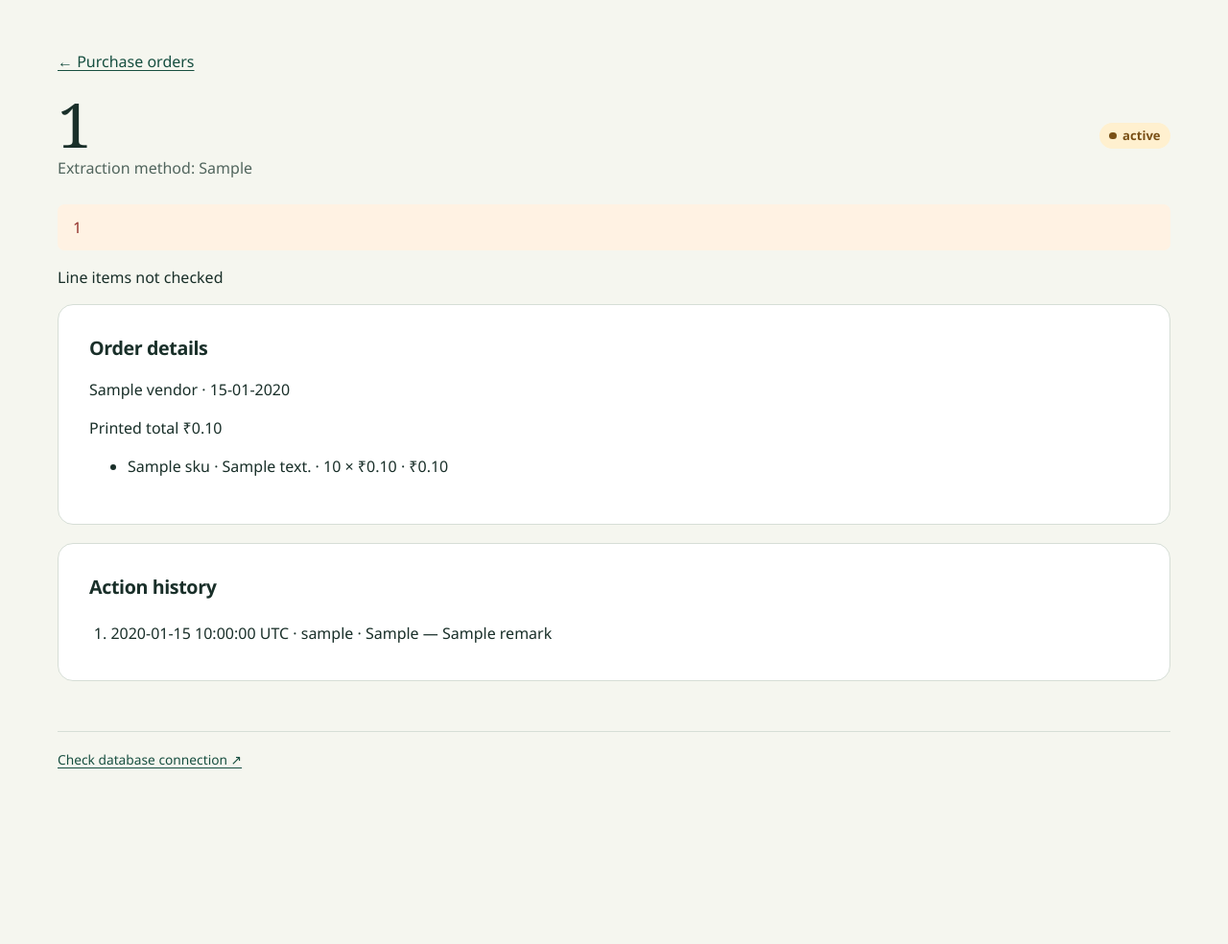
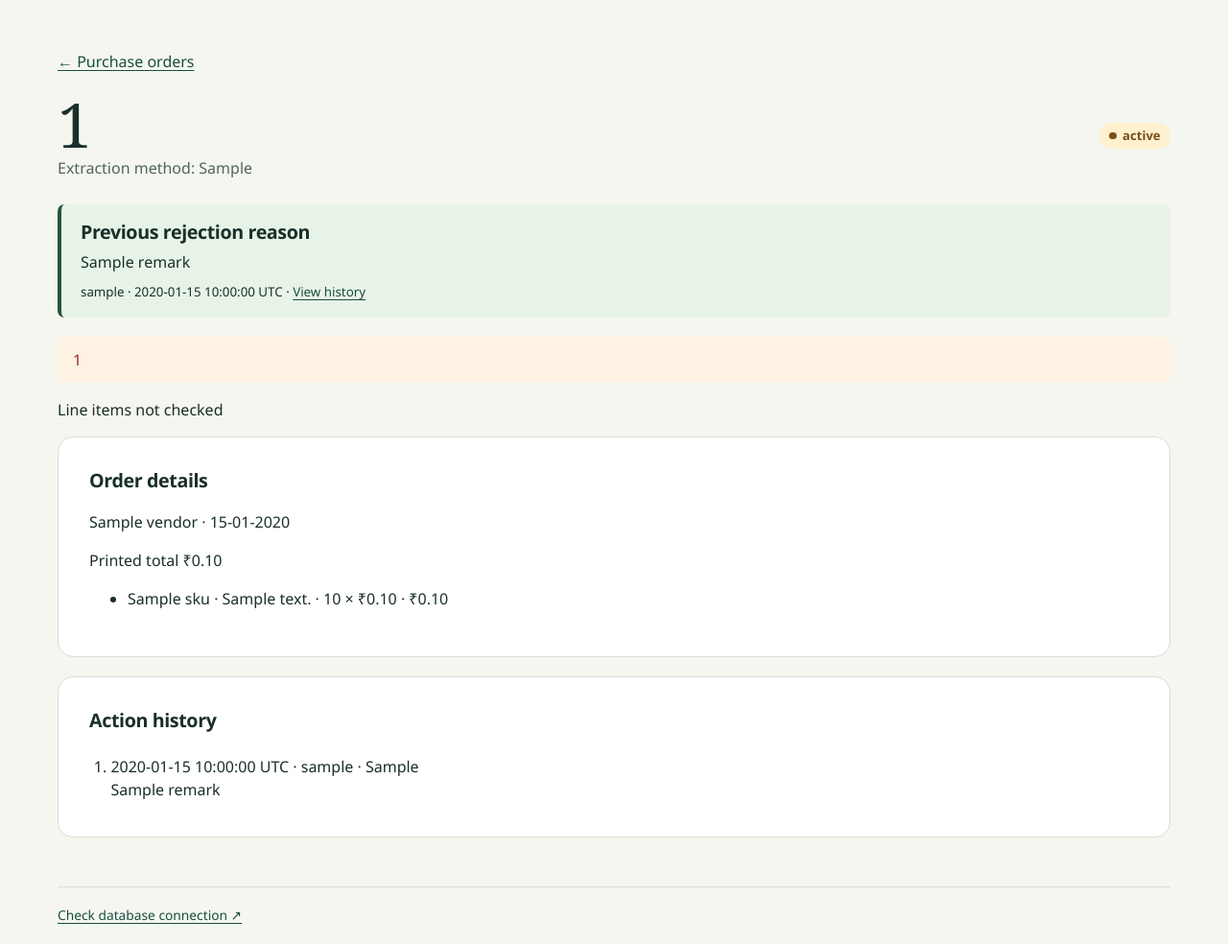
Before and after one commit to manabtikadar/23JE0543_mCaffeine_FDE, a Django app: template orders/templates/orders/detail.html in a window 1280 px wide. Shown: the part 70-1054 px from the top of the page at 96% size. Before the commit the page ends 871 px from the top, so only its background shows below. Run offline with Django 5.2, Linux system fonts and the light colour scheme; the template is opened without the code that fills it: most values are stand-ins (such as "Sample title", 1, 10 or a date in 2020); parts of the project's set-up code (start-up, migrations or seed data) failed here and were passed over.

Commit message:
Show the latest approver remark above purchase order details

```diff
--- a/orders/drafts.py
+++ b/orders/drafts.py
@@ -146,12 +146,15 @@ def detail(request, pk):
     if items.is_bound:
         has_lines = any(row.has_changed() or row.instance.pk for row in items
                         if not row.cleaned_data.get("DELETE")) if items.is_valid() else True
+    history = list(order.history.select_related("actor"))
+    decision = next((entry for entry in reversed(history)
+                     if entry.action in (HistoryEntry.Action.APPROVE, HistoryEntry.Action.REJECT)), None)
     return render(request, "orders/detail.html", {
         "order": order, "form": form, "items": items, "editable": editable,
         "has_lines": has_lines,
         "total_warning": warning,
         "can_decide": APPROVER in roles and request.user.pk != order.creator_id and order.status == PurchaseOrder.Status.SUBMITTED,
-        "history": order.history.select_related("actor"),
+        "history": history, "decision": decision,
     })
 
 
--- a/orders/templates/orders/detail.html
+++ b/orders/templates/orders/detail.html
@@ -5,6 +5,13 @@
 <div class="heading"><div><h1>{{ order.number|default:"Unnumbered draft" }}</h1>
 <p class="muted">Extraction method: {{ order.get_extraction_method_display }}</p></div>
 <span class="status {{ order.status }}">{{ order.get_status_display }}</span></div>
+{% if decision.remark %}
+<section class="decision-note {{ decision.action }}" aria-labelledby="decision-title">
+  <h2 id="decision-title">{% if decision.action == "APPROVE" %}Approval remark{% elif order.status == "SUBMITTED" %}Previous rejection reason{% else %}Rejection reason{% endif %}</h2>
+  <p class="remark">{{ decision.remark }}</p>
+  <small>{{ decision.actor.username }} · {{ decision.recorded_at|date:"Y-m-d H:i:s T" }} · <a href="#action-history">View history</a></small>
+</section>
+{% endif %}
 {% if order.extraction_method == "unreadable" and not order.number %}
 <p role="status">This PDF can’t be read automatically. Enter the details by hand using the original below.</p>
 {% endif %}
@@ -84,9 +91,9 @@ document.querySelector("#add").onclick = () => {
   <button class="danger" formaction="{% url 'reject' order.pk %}">Reject</button>
 </form>
 {% endif %}
-</section></div><section class="panel"><h2>Action history</h2>
+</section></div><section class="panel" id="action-history"><h2>Action history</h2>
 <ol class="history">{% for entry in history %}
-  <li>{{ entry.recorded_at|date:"Y-m-d H:i:s T" }} · {{ entry.actor.username }} · {{ entry.get_action_display }}{% if entry.remark %} — {{ entry.remark }}{% endif %}</li>
+  <li>{{ entry.recorded_at|date:"Y-m-d H:i:s T" }} · {{ entry.actor.username }} · {{ entry.get_action_display }}{% if entry.remark %}<div class="remark">{{ entry.remark }}</div>{% endif %}</li>
 {% empty %}<li>No actions recorded.</li>{% endfor %}</ol>
 </section>{% if editable and order.status == "DRAFT" %}<div class="actions"><a class="button danger" href="{% url 'delete-draft' order.pk %}">Delete draft</a></div>{% endif %}
 {% endblock %}
--- a/orders/templates/orders/style.css
+++ b/orders/templates/orders/style.css
@@ -79,6 +79,10 @@ legend { padding: 0 .35rem; color: var(--green); }
 .actions { display: flex; gap: .6rem; flex-wrap: wrap; border-top: 1px solid var(--line); padding-top: 1rem; margin-top: 1.5rem; }
 .history { padding-left: 1.4rem; margin-bottom: 0; }
 .history li { padding: .32rem 0; }
+.decision-note { margin-bottom: 1.25rem; padding: 1rem 1.25rem; border-inline-start: .3rem solid #24583a; background: #e8f3e7; border-radius: .45rem; }
+.decision-note.REJECT { border-color: #913932; background: #faece8; }
+.decision-note h2, .decision-note p { margin-bottom: .4rem; }
+.remark { white-space: pre-wrap; overflow-wrap: anywhere; }
 .confirm { max-width: 42rem; margin: 1rem auto; }
 .confirm h1 { font-size: 2.3rem; }
 .login { display: grid; grid-template-columns: 1fr 1fr; overflow: hidden; max-width: 58rem; margin: 1rem auto; }
```
Also changed, not shown: orders/test_workflow.py (+8 -1 lines).
